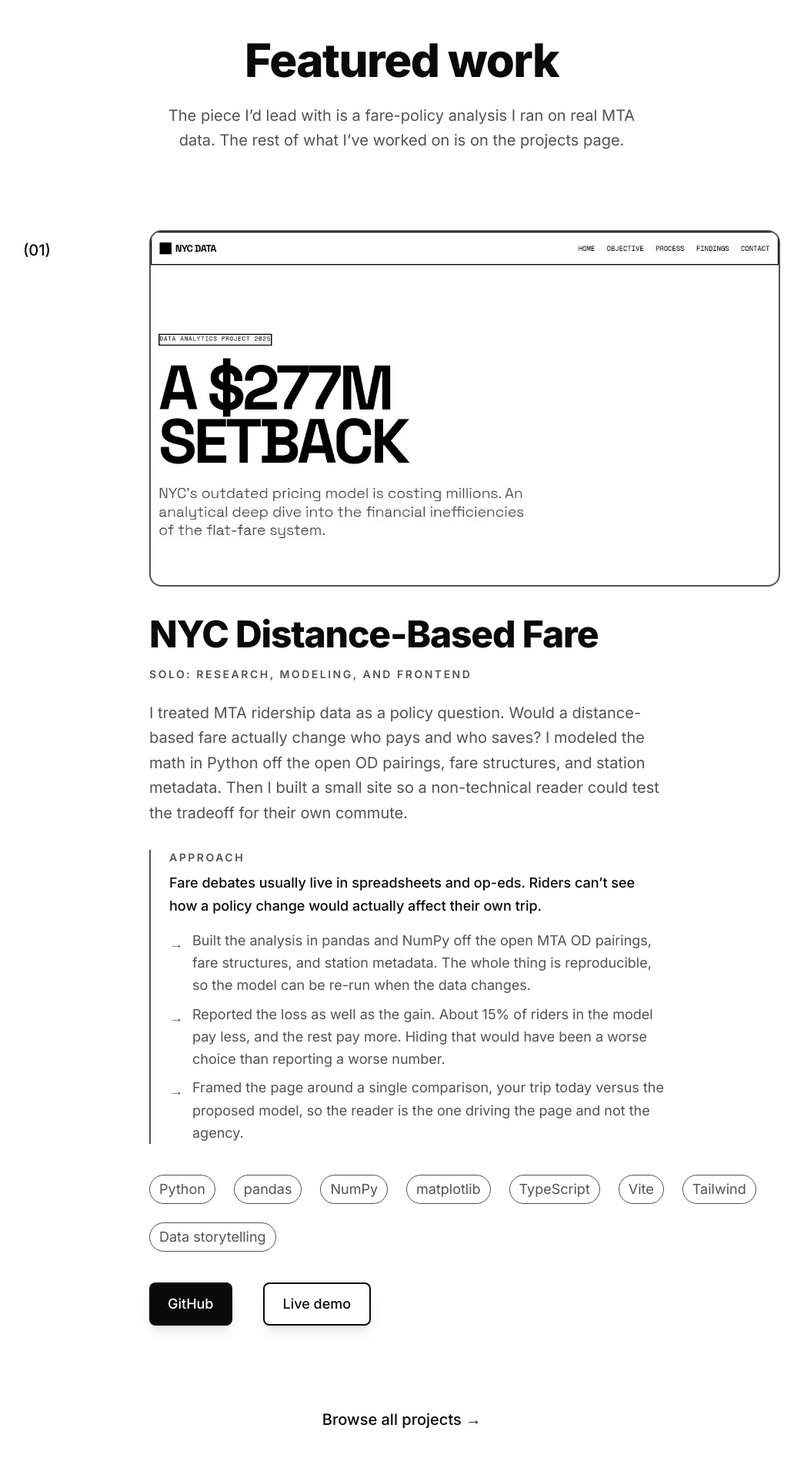
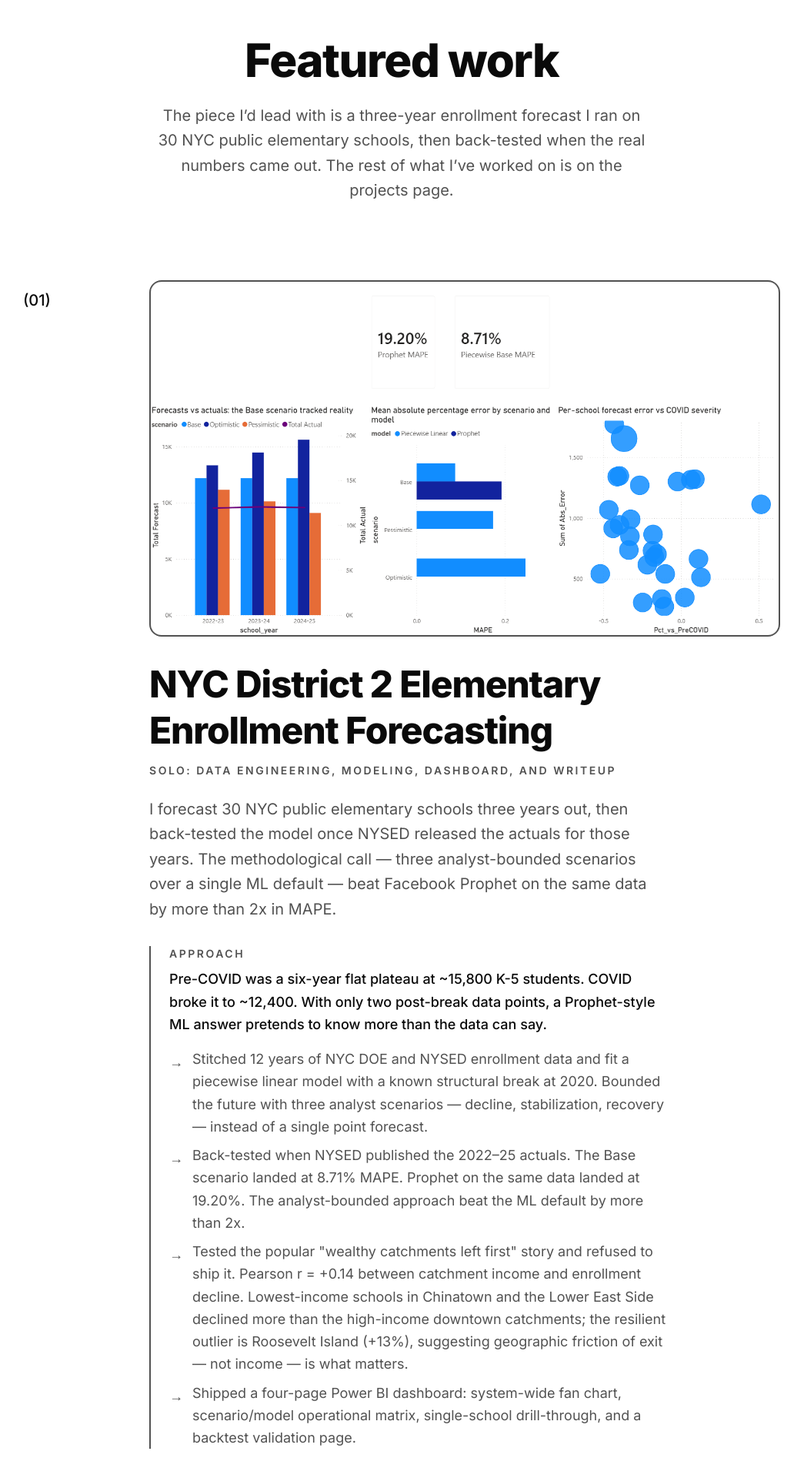
Before and after one commit to charlie2bored/charlie2bored, a Next.js app: page / in a window 1280 px wide. Shown: the part 7480-9400 px from the top of the page at 77% size, without its empty margins (118-1163 px from the left). Built offline with nearby package versions, Linux system fonts and the light colour scheme; no server answers.

Commit message:
Add NYC D2 Elementary Enrollment Forecasting project

```diff
--- a/src/app/projects/page.tsx
+++ b/src/app/projects/page.tsx
@@ -5,7 +5,7 @@ import Footer from '@/components/Footer';
 export const metadata: Metadata = {
   title: 'Projects',
   description:
-    'Analytical and built work: NYC distance-based fare analysis on real MTA data, plus shipped React projects (ClearCore Protein and SpeedReader) with live demos and source.',
+    'Analytical and built work: a three-year NYC public elementary enrollment forecast back-tested against actuals, a distance-based MTA fare analysis, and shipped React projects (ClearCore Protein and SpeedReader) with live demos and source.',
   alternates: { canonical: '/projects' },
   openGraph: {
     title: 'Projects | Charlie Vargas',
--- a/src/components/Projects.tsx
+++ b/src/components/Projects.tsx
@@ -8,6 +8,28 @@ import { useState } from 'react';
 const projects = [
   {
     number: '(01)',
+    slug: 'nyc-d2-enrollment',
+    title: 'NYC District 2 Elementary Enrollment Forecasting',
+    role: 'Solo: data engineering, modeling, dashboard, and writeup',
+    description:
+      'I forecast 30 NYC public elementary schools three years out, then back-tested the model once NYSED released the actuals for those years. The methodological call — three analyst-bounded scenarios over a single ML default — beat Facebook Prophet on the same data by more than 2x in MAPE.',
+    approach: {
+      problem:
+        'Pre-COVID was a six-year flat plateau at ~15,800 K-5 students. COVID broke it to ~12,400. With only two post-break data points, a Prophet-style ML answer pretends to know more than the data can say.',
+      decisions: [
+        'Stitched 12 years of NYC DOE and NYSED enrollment data and fit a piecewise linear model with a known structural break at 2020. Bounded the future with three analyst scenarios — decline, stabilization, recovery — instead of a single point forecast.',
+        'Back-tested when NYSED published the 2022–25 actuals. The Base scenario landed at 8.71% MAPE. Prophet on the same data landed at 19.20%. The analyst-bounded approach beat the ML default by more than 2x.',
+        'Tested the popular "wealthy catchments left first" story and refused to ship it. Pearson r = +0.14 between catchment income and enrollment decline. Lowest-income schools in Chinatown and the Lower East Side declined more than the high-income downtown catchments; the resilient outlier is Roosevelt Island (+13%), suggesting geographic friction of exit — not income — is what matters.',
+        'Shipped a four-page Power BI dashboard: system-wide fan chart, scenario/model operational matrix, single-school drill-through, and a backtest validation page.',
+      ],
+    },
+    image: '/projects/nyc-d2-enrollment.png',
+    hoverMetric: 'Bounded scenarios beat a single ML default by 2x MAPE — measured against the actuals that came out later',
+    tech: ['Python', 'pandas', 'NumPy', 'statsmodels', 'Prophet', 'Power BI'],
+    links: { github: 'https://github.com/charlie2bored/nyc-d2-enrollment-forecasting', demo: '' },
+  },
+  {
+    number: '(02)',
     slug: 'nyc-fare',
     title: 'NYC Distance-Based Fare',
     role: 'Solo: research, modeling, and frontend',
@@ -28,7 +50,7 @@ const projects = [
     links: { github: 'https://github.com/charlie2bored/NYC-Fare-Systems', demo: 'https://nyc-fare-systems-website.vercel.app/' },
   },
   {
-    number: '(02)',
+    number: '(03)',
     slug: 'clearcore-protein',
     title: 'ClearCore Protein',
     role: 'Solo build, end to end',
@@ -52,7 +74,7 @@ const projects = [
     },
   },
   {
-    number: '(03)',
+    number: '(04)',
     slug: 'speedreader',
     title: 'SpeedReader',
     role: 'Solo build, end to end',
@@ -259,7 +281,7 @@ const ProjectCard = ({ project, index }: { project: Project; index: number }) =>
             >
               Live demo
             </a>
-          ) : (
+          ) : project.links.demo ? (
             <span
               className="inline-flex items-center justify-center min-h-[48px] px-6 py-3 rounded-lg text-base sm:text-lg font-medium w-full sm:w-auto text-center opacity-60 border-2 border-dashed"
               style={{ borderColor: 'var(--text-secondary)', color: 'var(--text-secondary)' }}
@@ -267,7 +289,7 @@ const ProjectCard = ({ project, index }: { project: Project; index: number }) =>
             >
               Live demo · coming soon
             </span>
-          )}
+          ) : null}
         </div>
 
       </div>
@@ -285,7 +307,7 @@ type ProjectsProps = {
 const Projects = ({ showSeeAllLink = true, featuredOnly = false }: ProjectsProps) => {
   const visible = featuredOnly ? projects.slice(0, 1) : projects;
   const subhead = featuredOnly
-    ? 'The piece I’d lead with is a fare-policy analysis I ran on real MTA data. The rest of what I’ve worked on is on the projects page.'
+    ? 'The piece I’d lead with is a three-year enrollment forecast I ran on 30 NYC public elementary schools, then back-tested when the real numbers came out. The rest of what I’ve worked on is on the projects page.'
     : 'Analyses I ran and things I built. Each one tries to leave a trail of why I made the calls I did. Source, demos, and the parts I cut are all linked.';
 
   return (
```
Also changed, not shown: public/projects/nyc-d2-enrollment.png (added).
